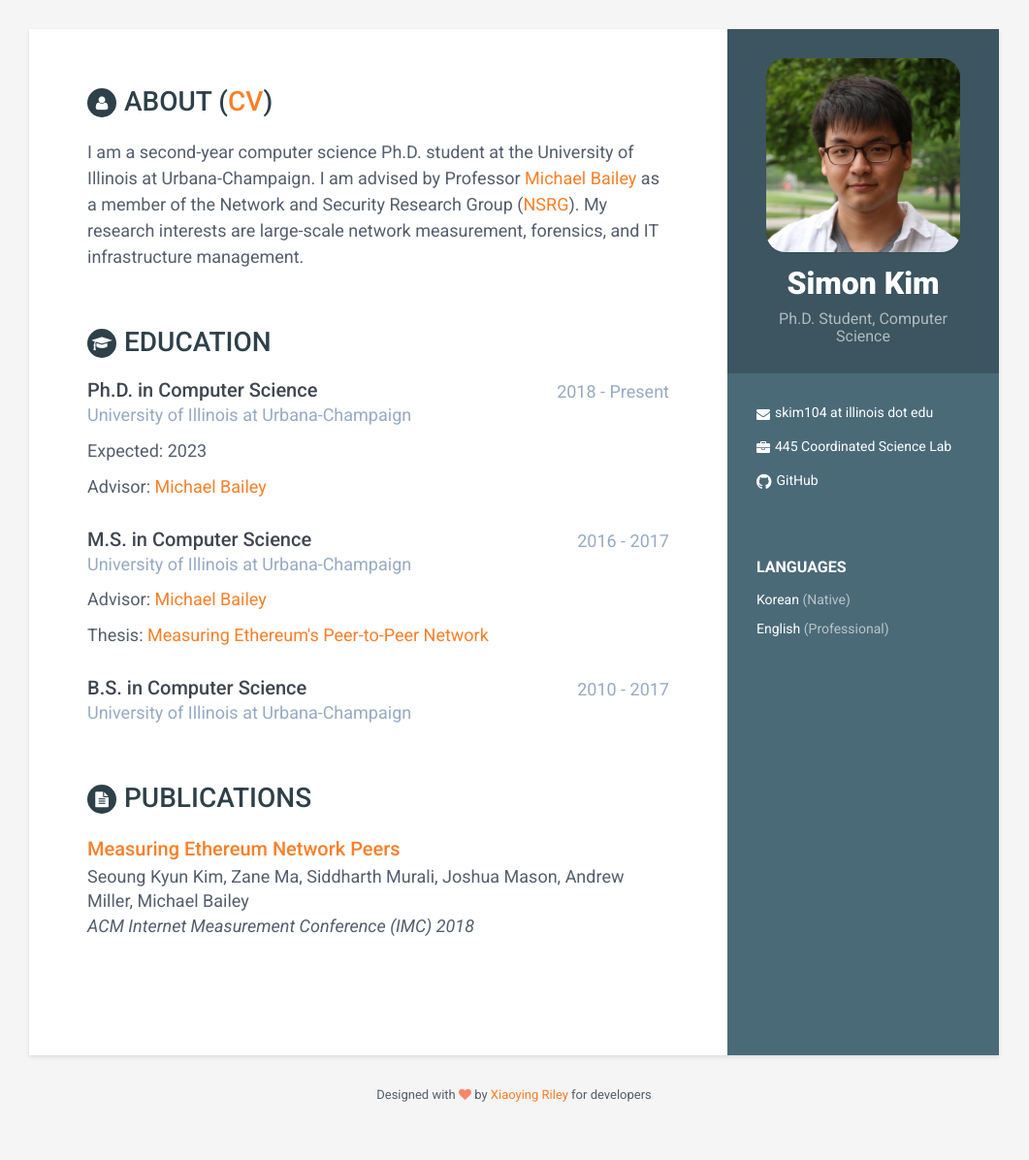
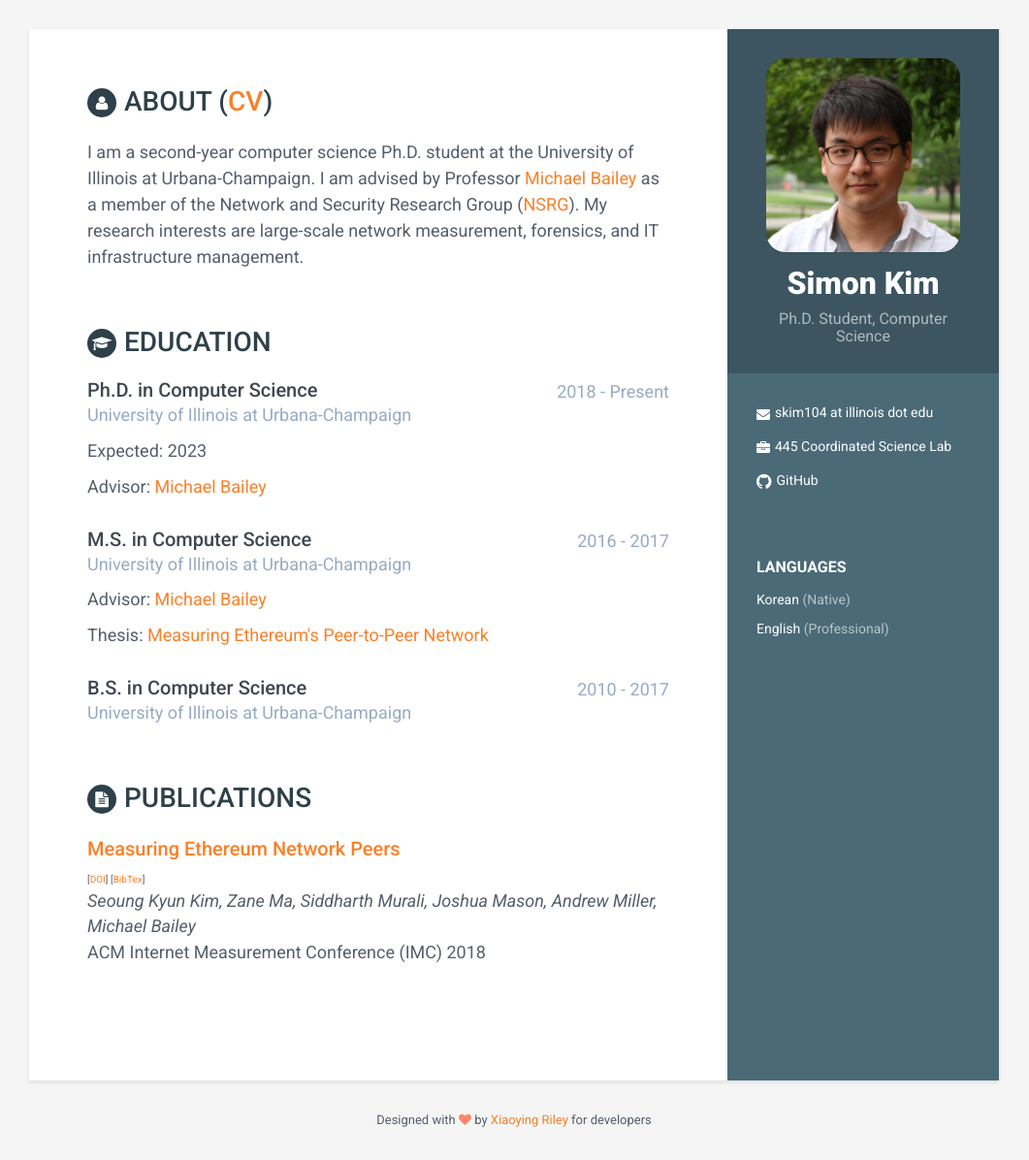
Before and after one commit to SimonSK/simonsk.github.io, a Jekyll site: the page built from index.html, in a window 1280 px wide. Shown: the whole page at 97% size, without its empty margins (110-1171 px from the left). Built offline with Jekyll 4.4.1, drawn with Linux system fonts in a browser that asks for light colours; before the commit the page ends 1170 px from its top, so only the background shows below that.

Commit message:
publication format update

```diff
--- a/_data/publications.yml
+++ b/_data/publications.yml
@@ -5,7 +5,9 @@ publications:
     title: "Measuring Ethereum Network Peers"
     authors: "Seoung Kyun Kim, Zane Ma, Siddharth Murali, Joshua Mason, Andrew Miller, Michael Bailey"
     conference: "ACM Internet Measurement Conference (IMC) 2018"
-    link: "./publications/imc18_ethereum.pdf"
+    link: "./publications/imc18_ethpeers.pdf"
+    bib: "./publications/imc18_ethpeers.bib"
+    doi: "https://doi.org/10.1145/3278532.3278542"
 #  - paper:
 #    title: The Art of Computer Programming
 #    authors: Donald E. Knuth
--- a/_includes/publications.html
+++ b/_includes/publications.html
@@ -11,7 +11,13 @@
 
   {% for publication in site.data.publications.publications %}
     <div class="item">
-      <div class="publication-title"><a href="{{ publication.link }}">{{ publication.title }}</a></div>
+      <div>
+        <div class="publication-title"><a href="{{ publication.link }}">{{ publication.title }}</a></div>
+        <div class="publication-meta" style="display: inline">
+          [<a href="{{ publication.doi }}">DOI</a>]
+          [<a href="{{ publication.bib }}">BibTex</a>]
+        </div>
+      </div>
       <div class="publication-conference">{{ publication.authors }}</div>
       <div class="publication-authors">{{ publication.conference }}</div>
     </div><!--//item-->
--- a/assets/css/styles-6.css
+++ b/assets/css/styles-6.css
@@ -245,7 +245,14 @@ p {
   font-weight: 500;
   margin-bottom: 1px;
 }
+.main-wrapper .publication-meta {
+  font-size: 10px;
+  margin-bottom: 1px;
+}
 .main-wrapper .publication-authors {
+  margin-bottom: 1px;
+}
+.main-wrapper .publication-conference {
   font-style: italic;
   margin-bottom: 1px;
 }
```
Also changed, not shown: 2 other files.
